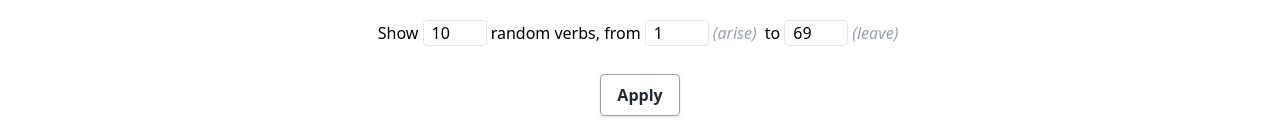
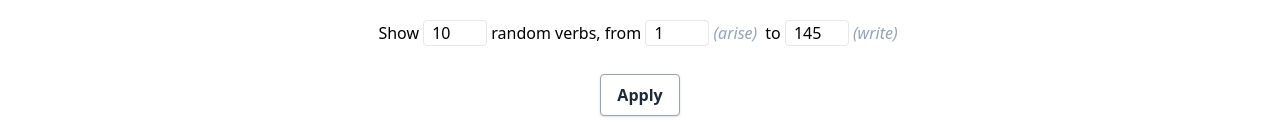
Before and after one commit to Gnpd/irregular-verbs, a Next.js app: page / in a window 1280 px wide. Shown: the top 134 px of the page. Built offline with nearby package versions, Linux system fonts and the light colour scheme.

Commit message:
refactor(Controls): use 146

```diff
--- a/src/components/Controls.tsx
+++ b/src/components/Controls.tsx
@@ -9,7 +9,7 @@ const classNone = "pl-2 !border  !border-grey-300 rounded w-16"
 
 const Controls = ({allVerbs,onApply}:Props)=>{
     const [from, setFrom] = useState<number>(1)
-    const [to, setTo] = useState<number>(69)
+    const [to, setTo] = useState<number>(145)
     const [total, setTotal] = useState<number>(10)
 
 
```
